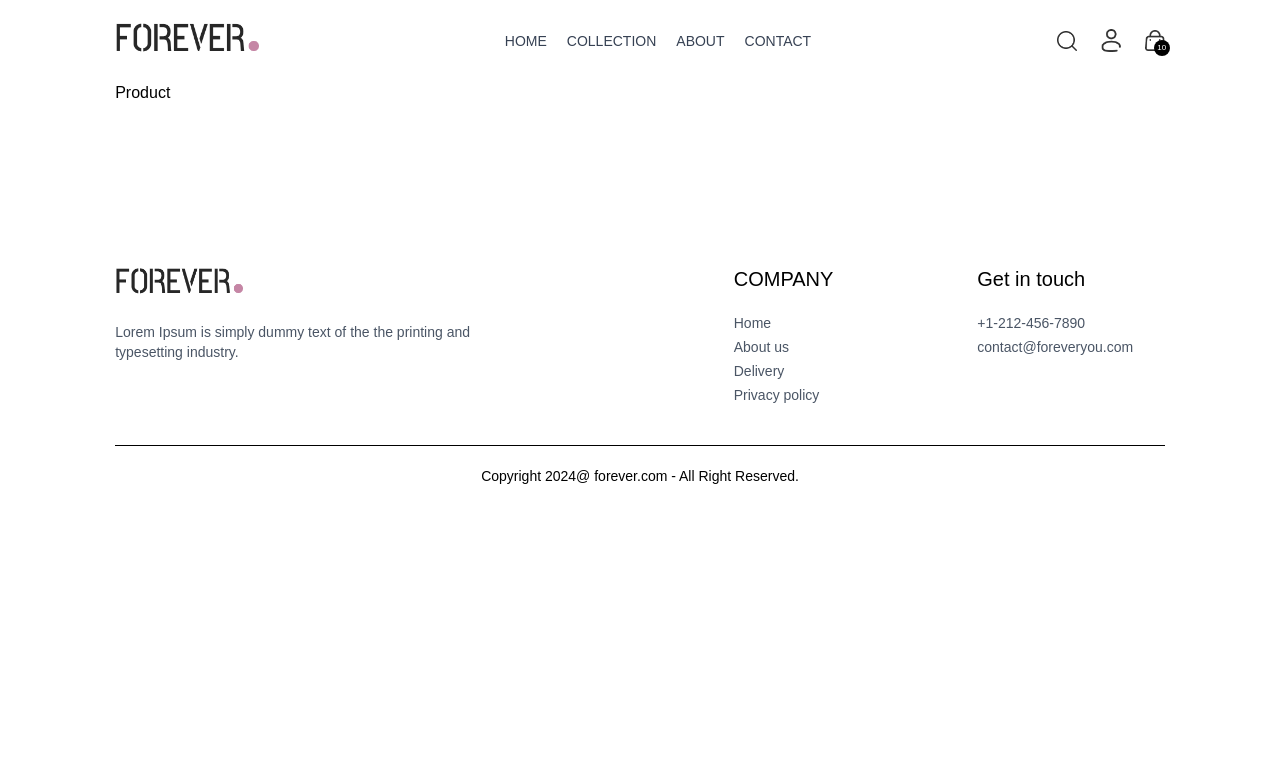
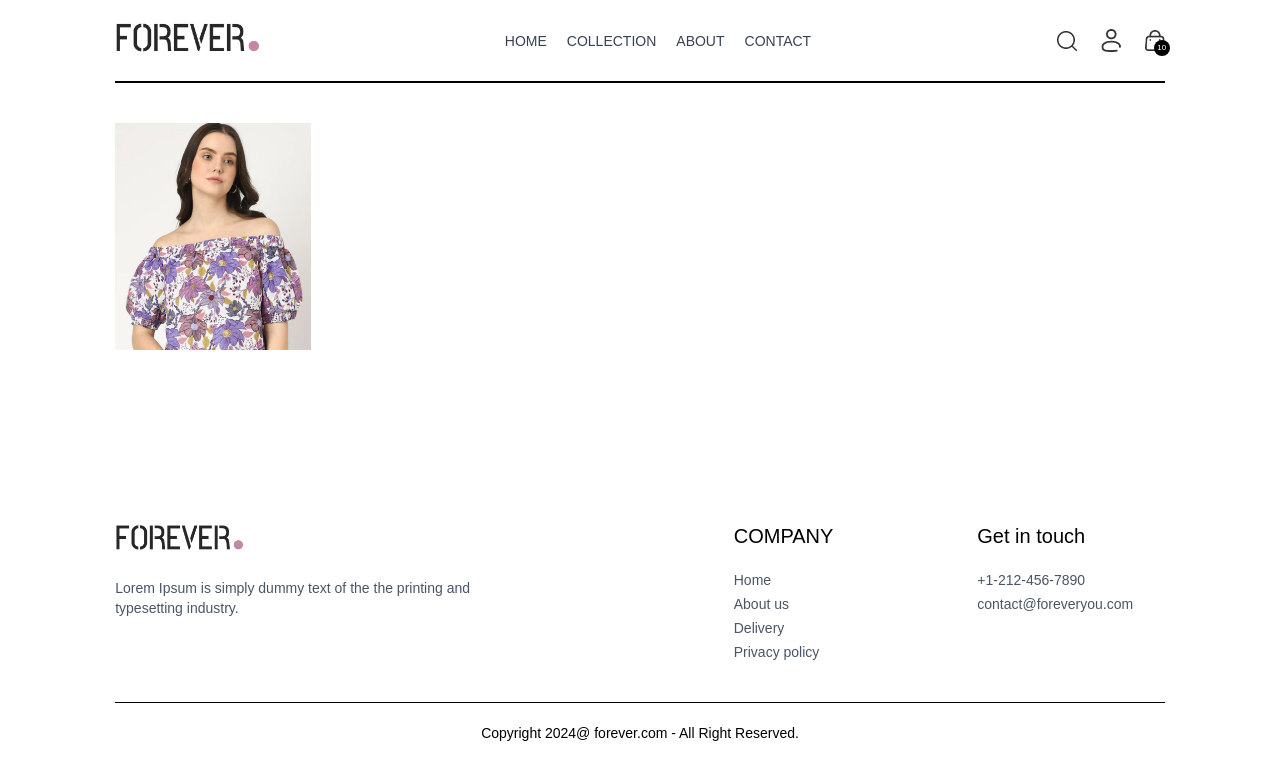
Before and after one commit to Tsedniya/Forever-E-commerce, a React (Vite) app in the folder frontend/: page /product/aaaaa in a window 1280 px wide. Shown: the top 780 px of the page. Built offline with nearby package versions, Linux system fonts and the light colour scheme.

Commit message:
frontend:product

```diff
--- a/frontend/src/pages/Product.jsx
+++ b/frontend/src/pages/Product.jsx
@@ -1,9 +1,49 @@
 import React from 'react'
+import { useParams } from 'react-router-dom';
+import {useContext,useEffect} from 'react'
+import { ShopContext } from '../context/ShopContext'
+import { useState } from 'react'
 
 const Product = () => {
-  return (
-    <div>Product</div>
-  )
+  const {productId} = useParams();
+  const {products} = useContext(ShopContext)
+  const [productData,setProductData] = useState(false)
+  const [image,setImage] = useState('')
+
+  const fetchProductData = async()=>{
+    products.map((item)=>{
+        if(item._id === productId){
+          setProductData(item)
+          setImage(item.image[0])
+          return null
+        }
+    })
+  }
+
+  useEffect(()=>{
+    fetchProductData();
+  },[productId])
+
+  return productData ?(
+    <div className='border-t-2 pt-10 transition-opacity ease-in duration-500 opacity-100'>
+      {/* product Data*/}
+      <div className='flex gap-12 sm:gap-12 flex-col sm:flex-row'>
+         {/* product image*/}
+         <div className='flex-1 flex flex-col-reverse gap-3 sm:flex-row'>
+             <div className='flex sm:flex-col overflow-x-auto sm:overflow-y-scroll justify-between sm:justify-normal sm:w-[18.7%] w-full'>
+                {
+                  productData.image.map((item,index)=>(
+                    <img src={item} key={index} className='w-[24%] sm:w-full sm:mb-3 flex-shrink-0 cursor-pointer' alt=''/>
+                  ))
+                }
+             </div>
+         </div>
+      </div>
+
+    </div>
+  ):<div className='opacity-0'>
+
+  </div>
 }
 
 export default Product
```
